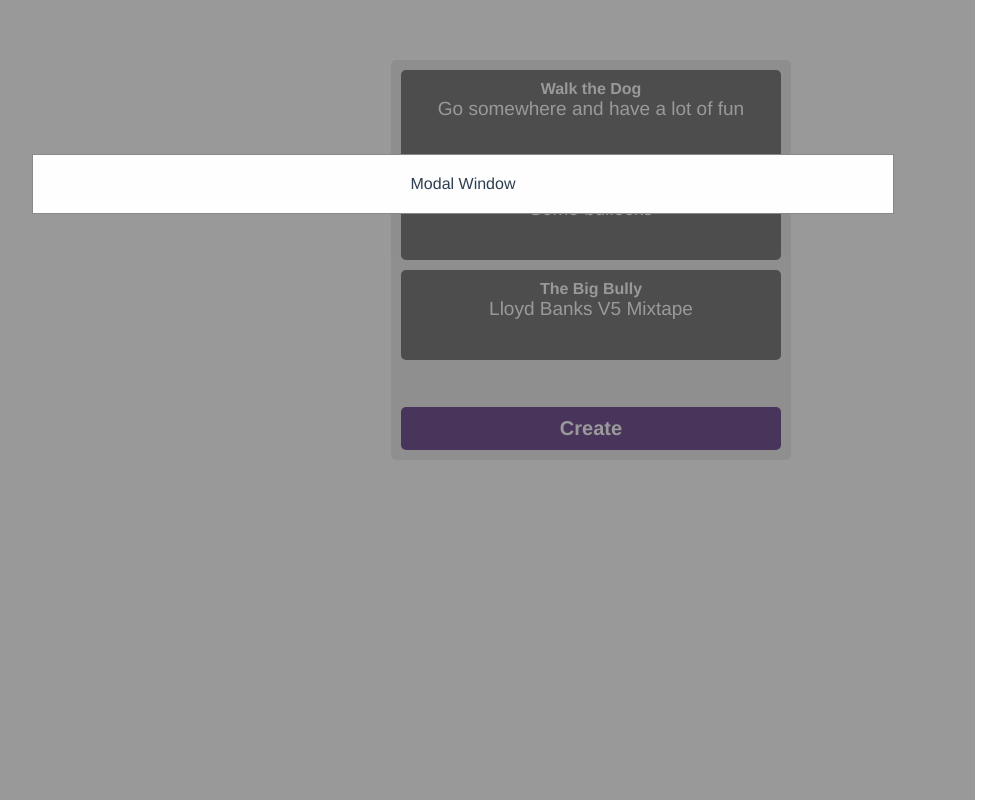
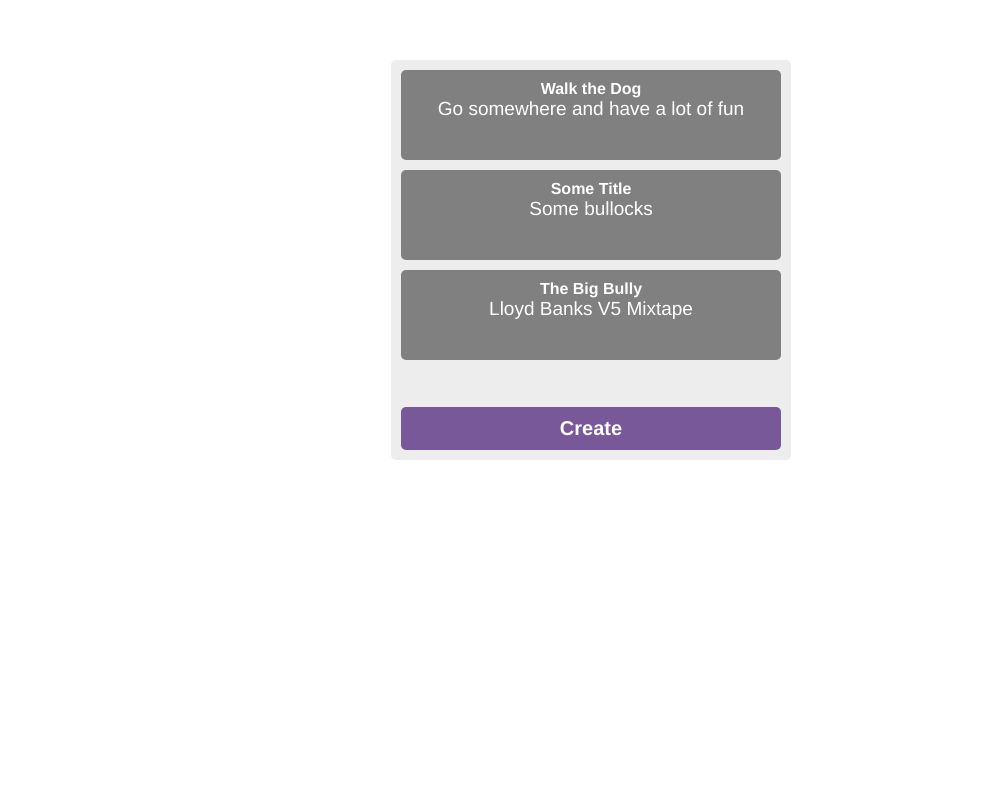
Before and after one commit to barrackboy/Vue-to-do-2020, a Vue app: page / in a window 1280 px wide. Shown: the whole page, without its empty margins (49-1055 px from the left). Built offline with nearby package versions, Linux system fonts and the light colour scheme.

Commit message:
Adding close button on the modal

```diff
--- a/src/App.vue
+++ b/src/App.vue
@@ -4,11 +4,14 @@
       <div class="todo-container">
         <todo-list :todos="todos" />
         <div class="todo-creat-btn-container">
-          <div class="app-button">Create</div>
+          <div
+          @click="openModal"
+
+          class="app-button">Create</div>
         </div>
       </div>
     </div>
-    <Modal />
+    <Modal :isOpen="isModalOpen" />
   </div>
 </template>
 
@@ -24,6 +27,7 @@
   },
   data() {
     return {
+      isModalOpen:false,
       todos: [
         {
           _id: "1",
@@ -42,6 +46,11 @@
         }
       ]
     };
+  },
+  methods:{
+    openModal(){
+      this.isModalOpen = !this.isModalOpen
+    }
   }
 };
 </script>
--- a/src/components/Modal.vue
+++ b/src/components/Modal.vue
@@ -1,19 +1,32 @@
 <template>
-  <div class="modal" :class="{'is-active' : isActive}">
-    <div class="modal-content">Modal Window</div>
+  <div class="modal" :class="{'is-active' : isOpen}">
+    <div class="modal-content"><span class="close">&times;</span>
+    <p>Modal Window</p>
+    </div>
   </div>
 </template>
 <script>
 export default {
-  data() {
-      return{
-        isActive: true
+  props:{
+      isOpen:{
+          required: true,
+          type:Boolean
       }
-
   }
 }
 </script>
 <style scoped lang="scss">
+.close{
+    color:#aaa;
+    float: right;
+    font-size: 28px;
+    font-weight: bold;
+    line-height: 8px;
+
+    &:hover{
+        cursor: pointer;
+    }
+}
 .modal.is-active {
   display: block;
 }
@@ -23,7 +36,7 @@
   z-index: 9999;
   left: 0;
   top: 0;
-  width: 80%;
+  width: 100%;
   height: 100%;
   overflow: auto;
   background-color: rgba(0, 0, 0, 0.4);
```
